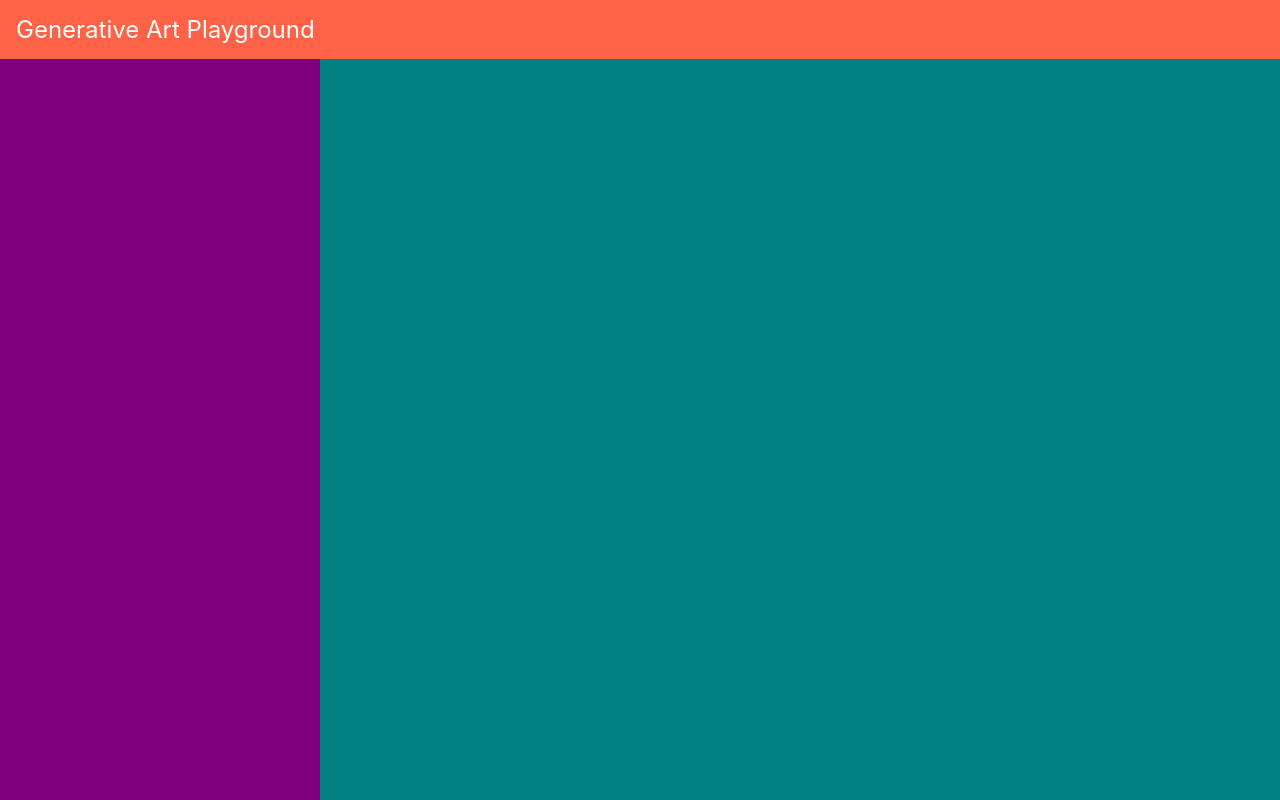
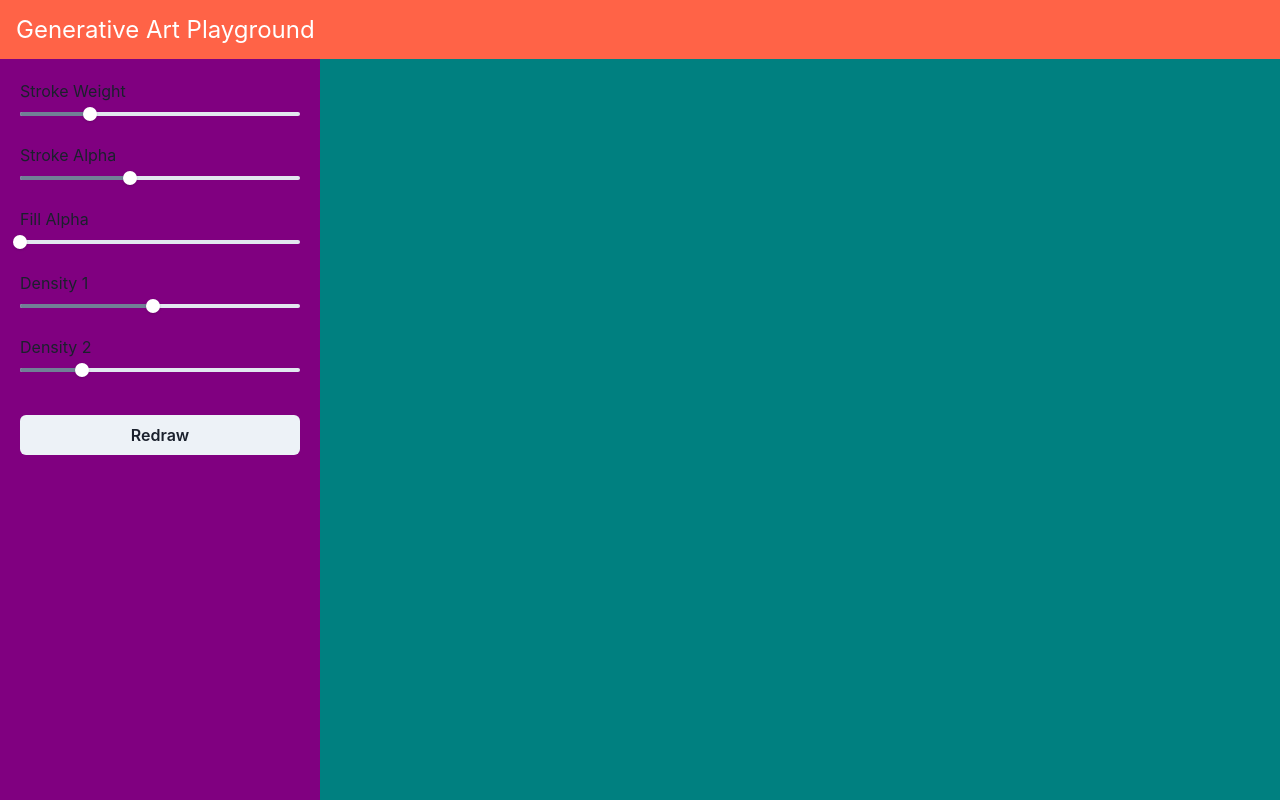
Before and after one commit to tooth-palm/triangle-playground, a React (Create React App) app: page / in a window 1280 px wide. Built offline with nearby package versions, Linux system fonts and the light colour scheme.

Commit message:
操作エリアを作成

```diff
--- a/src/App.js
+++ b/src/App.js
@@ -2,6 +2,7 @@ import { Box, Flex, Text } from "@chakra-ui/react";
 import MediaQuery from "react-responsive";
 
 import Canvas from "./Components/Canvas";
+import Tools from "./Components/Tools";
 import sketch from "./sketch";
 
 function App() {
@@ -19,20 +20,24 @@ function App() {
           Generative Art Playground
         </Text>
       </Box>
-      <MediaQuery query="(min-width: 820px)">
+      <MediaQuery query="(min-width: 620px)">
         <Flex w="100%" h="100%" alignItems="stretch">
-          <Box flexBasis={320} flexGrow={0} bg="purple"></Box>
+          <Box flexBasis={320} flexGrow={0} bg="purple">
+            <Tools padding={5} />
+          </Box>
           <Box flexGrow={1} bg="teal" id="canvasArea">
             {/* <Canvas sketch={sketch} /> */}
           </Box>
         </Flex>
       </MediaQuery>
-      <MediaQuery query="(max-width: 820px)">
+      <MediaQuery query="(max-width: 620px)">
         <Flex w="100%" h="100%" flexDirection="column">
           <Box flexBasis="300" flexGrow={0} bg="teal" id="canvasArea">
             {/* <Canvas sketch={sketch} /> */}
           </Box>
-          <Box flexGrow={1} bg="purple"></Box>
+          <Box flexGrow={1} bg="purple">
+            <Tools padding={10} />
+          </Box>
         </Flex>
       </MediaQuery>
     </Flex>
--- /dev/null
+++ b/src/Components/Tools.jsx
@@ -0,0 +1,82 @@
+import { Box, Button, Spacer, VStack } from "@chakra-ui/react";
+import { useState } from "react";
+import MediaQuery from "react-responsive";
+
+import CustomSlider from "./CustomSlider";
+
+const Tools = (props) => {
+  const [strokeWeight, setStrokeWeight] = useState(2);
+  const [strokeAlpha, setStrokeAlpha] = useState(100);
+  const [fillAlpha, setFillAlpha] = useState(0);
+  const [density1, setDensity1] = useState(10);
+  const [density2, setDensity2] = useState(3);
+
+  const sliders = [
+    {
+      label: "Stroke Weight",
+      min: 1,
+      max: 5,
+      value: strokeWeight,
+      setValue: setStrokeWeight,
+    },
+    {
+      label: "Stroke Alpha",
+      min: 0,
+      max: 255,
+      value: strokeAlpha,
+      setValue: setStrokeAlpha,
+    },
+    {
+      label: "Fill Alpha",
+      min: 0,
+      max: 255,
+      value: fillAlpha,
+      setValue: setFillAlpha,
+    },
+    {
+      label: "Density 1",
+      min: 1,
+      max: 20,
+      value: density1,
+      setValue: setDensity1,
+    },
+    {
+      label: "Density 2",
+      min: 1,
+      max: 10,
+      value: density2,
+      setValue: setDensity2,
+    },
+  ];
+
+  const RedrawButton = () => {
+    return <Button>Redraw</Button>;
+  };
+
+  return (
+    <Box p={props.padding}>
+      <VStack spacing={4} align="stretch">
+        <MediaQuery query="(max-width: 620px)">
+          <RedrawButton />
+          <Spacer />
+        </MediaQuery>
+        {sliders.map((s) => (
+          <CustomSlider
+            label={s.label}
+            default={s.value}
+            min={s.min}
+            max={s.max}
+            value={s.value}
+            setValue={s.setValue}
+          />
+        ))}
+        <MediaQuery query="(min-width: 620px)">
+          <Spacer />
+          <RedrawButton />
+        </MediaQuery>
+      </VStack>
+    </Box>
+  );
+};
+
+export default Tools;
```
